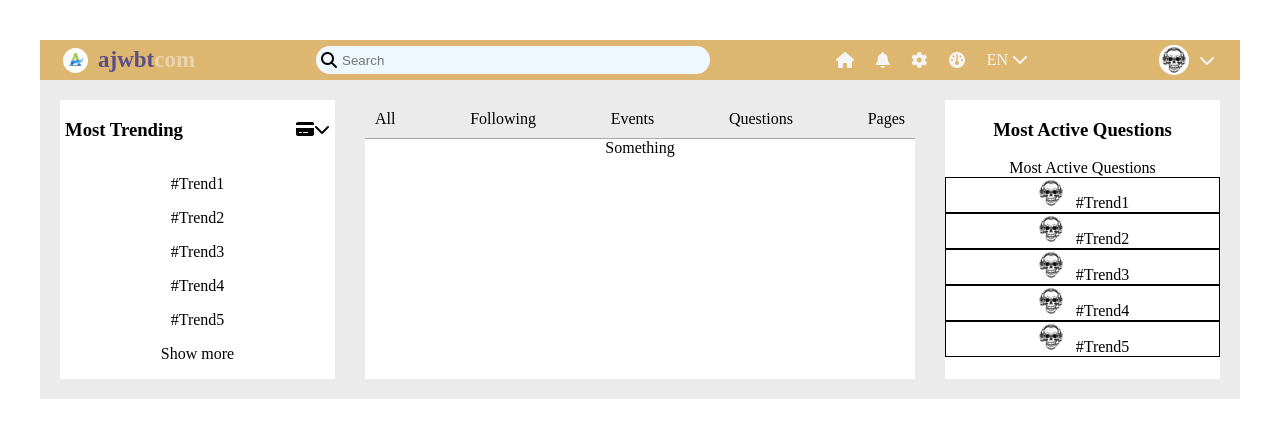
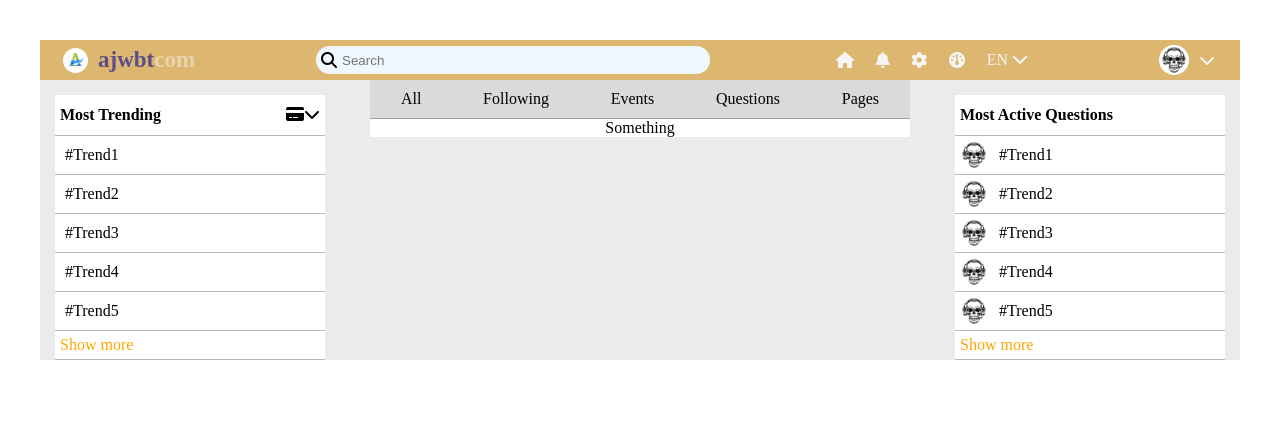
Before and after one commit to noeldalmas/ajabu-frontend, a React (Vite) app: page / in a window 1280 px wide. Shown: the top 438 px of the page. Built offline with nearby package versions, Linux system fonts and the light colour scheme.

Commit message:
Styled initial side sections

```diff
--- a/src/App.css
+++ b/src/App.css
@@ -3,25 +3,20 @@
   margin: 0 auto;
   padding: 2rem;
   text-align: center;
+  --default-border: 1px solid rgba(54, 53, 53, 0.353);
 }
 
 .border {
-  border: 1px solid black;
+  border: var(--default-border);
 }
 
-.flex-col{
+
+.flex-col {
   display: flex;
   flex-direction: column;
 }
 
-.flex{
-  display: flex;
-  justify-content: space-between;
-  align-items: center;
-  padding-left: 5px;
-  padding-right: 5px;
-}
- /* Header */
+/* Header */
 header {
   height: auto;
   display: flex;
@@ -30,7 +25,7 @@ header {
   background-color: rgba(210, 158, 61, 0.741);
 }
 
-.logo{
+.logo {
   display: flex;
   align-items: center;
   /* border: 1px solid black; */
@@ -38,27 +33,26 @@ header {
   margin-left: 23px;
 }
 
-.logo img{
+.logo img {
   width: 25px;
   height: 25px;
   /* margin-right: 10px; */
   border-radius: 100%;
 }
 
-.ajwbt{
+.ajwbt {
   color: rgba(20, 20, 152, 0.649);
   font-size: 23px;
   font-weight: bold;
 }
 
-.com{
+.com {
   color: rgba(249, 246, 246, 0.46);
   font-size: 23px;
   font-weight: bold;
 }
 
-
-.search{
+.search {
   display: flex;
   align-items: center;
   /* border: 1px solid black; */
@@ -67,7 +61,6 @@ header {
   background-color: aliceblue;
   width: 32%;
   height: 18px;
-
 }
 
 input {
@@ -79,7 +72,7 @@ input {
   outline: none;
 }
 
-.header-nav{
+.header-nav {
   display: flex;
   justify-content: space-between;
   align-items: center;
@@ -91,52 +84,103 @@ input {
   /* background-color: aliceblue; */
 }
 
-.profile{
+.profile {
   display: flex;
   align-items: center;
   /* border: 1px solid black; */
   padding: 5px;
   margin-right: 20px;
-
 }
-img{
+img {
   width: 30px;
   height: 30px;
   border-radius: 100%;
   margin-right: 10px;
 }
-.white-icons{
+.white-icons {
   color: whitesmoke;
-/* /  margin-right: 10px; */
+  /* /  margin-right: 10px; */
 }
 
 /* Main Section/Body */
 
-main{
+main {
   display: flex;
-  padding: 20px;
-  gap: 30px;
+  /* padding: 20px;
+  gap: 30px; */
   background-color: rgba(134, 131, 131, 0.166);
 }
 
-.left-side{
+.left-side {
   flex: 1;
-  background-color: #fff;
 }
-.middle-part{
+.middle-part {
   flex: 2;
-  background-color: #fff;
 }
-.right-side{
+.right-side {
   flex: 1;
+}
+
+
+
+/* Body Navigation */
+.up-middle-nav {
+  display: flex;
+  justify-content: space-around;
+  padding: 10px 0;
+  border-bottom: var(--default-border);
+  background-color: rgba(134, 131, 131, 0.166);
+  width: 90%;
+  margin: auto;
+}
+
+.side {
+  width: 90%;
+  margin: auto;
   background-color: #fff;
 }
 
-/* Body Navigation */
-.up-middle-nav{
+.aside-trend-card {
   display: flex;
   justify-content: space-between;
+  align-items: center;
+  padding: 0 5px;
+  margin-top: 15px;
+  height: 40px;
+}
+.trend-title{
+  display: flex;
+  justify-content: space-between;
+  align-items: center;
+  padding: 0 5px;
+  margin-top: 15px;
+  margin-bottom: 0;
+  height: 40px;
+}
+.trends {
+  border-top: var(--default-border);
+  margin: 0;
   padding: 10px;
-  border-bottom: 1px solid rgba(54, 53, 53, 0.353);
-  background-color: rgba(134, 131, 131, 0.166);
+  text-align: left;
 }
+.show-more {
+  border-top: var(--default-border);
+  border-bottom: var(--default-border);
+  margin: 0;
+  padding: 5px;
+  color: orange;
+  text-align: left;
+}
+
+/* Right */
+.active-qns{
+  display: flex;
+  align-items: center;
+  border-top: var(--default-border);
+  margin: 0;
+  padding: 4px;
+}
+.img-1-side{
+  display: flex;
+  flex-direction: column;
+}
--- a/src/components/AsideNoImaage.jsx
+++ b/src/components/AsideNoImaage.jsx
@@ -26,8 +26,8 @@ function AsideNoImaage() {
     ]
   return (
     <>
-      <div className="flex">
-        <h3>Most Trending</h3>
+      <div className="aside-trend-card">
+        <h4>Most Trending</h4>
         <div>
           <i className="fas fa-credit-card"></i>
           <i className="fas fa-chevron-down"></i>
@@ -35,9 +35,9 @@ function AsideNoImaage() {
       </div>
       <div>
         {trending.map((trend, id) => {
-          return <p key={id}>#{trend.name}</p>;
+          return <p key={id} className="trends">#{trend.name}</p>;
         })}
-        <p>Show more</p>
+        <p className="show-more">Show more</p>
       </div>
     </>
   );
--- a/src/components/ImagedAside.jsx
+++ b/src/components/ImagedAside.jsx
@@ -1,10 +1,5 @@
-
 function ImagedAside() {
   const imagedside = [
-        {
-            id: 'title',
-            title: "Most Active Questions",
-        },
     {
       id: 1,
       name: "Trend1",
@@ -33,24 +28,22 @@ function ImagedAside() {
   ];
   return (
     <>
-        <h3>Most Active Questions</h3>
-      <div className="">
+      <h4 className="trend-title">Most Active Questions</h4>
+      <div>
         {imagedside.map((trend, id) => {
-            if (trend.id === 'title') {
-                return <span key={id}>{trend.title}</span>
-            }
           return (
             <div key={id}>
-                <div className="border">
+              <p className="active-qns">
                 <img src={trend.img} alt="photo" />
                 <span>#{trend.name}</span>
-                </div>
+              </p>
             </div>
           );
         })}
       </div>
+      <p className="show-more">Show more</p>
     </>
   );
 }
 
-export default ImagedAside
+export default ImagedAside;
--- a/src/components/MainInterface.jsx
+++ b/src/components/MainInterface.jsx
@@ -5,7 +5,7 @@ function MainInterface() {
   return (
     <main>
       <div className="left-side">
-        <section className="side-no-image">
+        <section className="side">
           <AsideNoImaage />
         </section>
         <section className="imaged-side"></section>
@@ -18,10 +18,12 @@ function MainInterface() {
           <span>Questions</span>
           <span>Pages</span>
         </nav>
-        <div className="down-middle">Something</div>
+        <div className="side">Something</div>
       </div>
       <div className="right-side">
-        <ImagedAside />
+        <section className="side">
+          <ImagedAside />
+        </section>
       </div>
     </main>
   );
```
Lines whose indentation alone changed are shown as unchanged.
